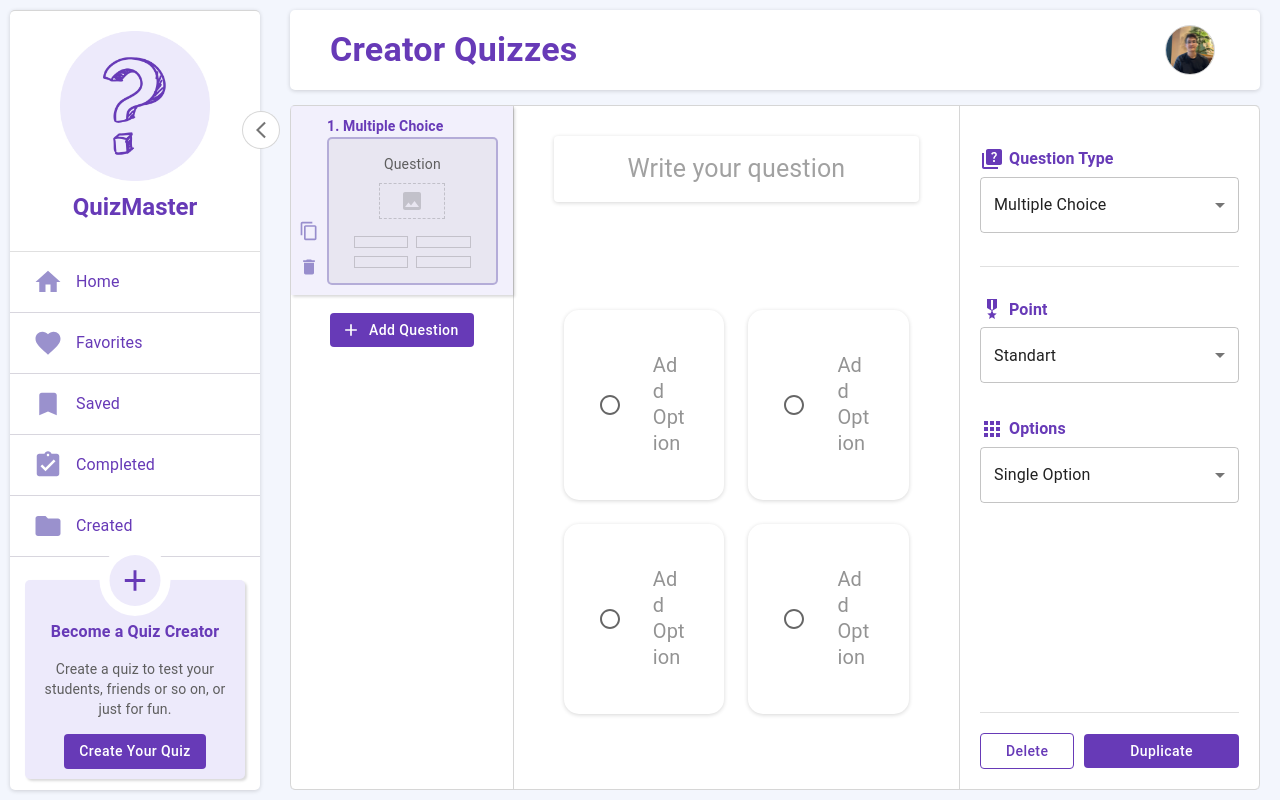
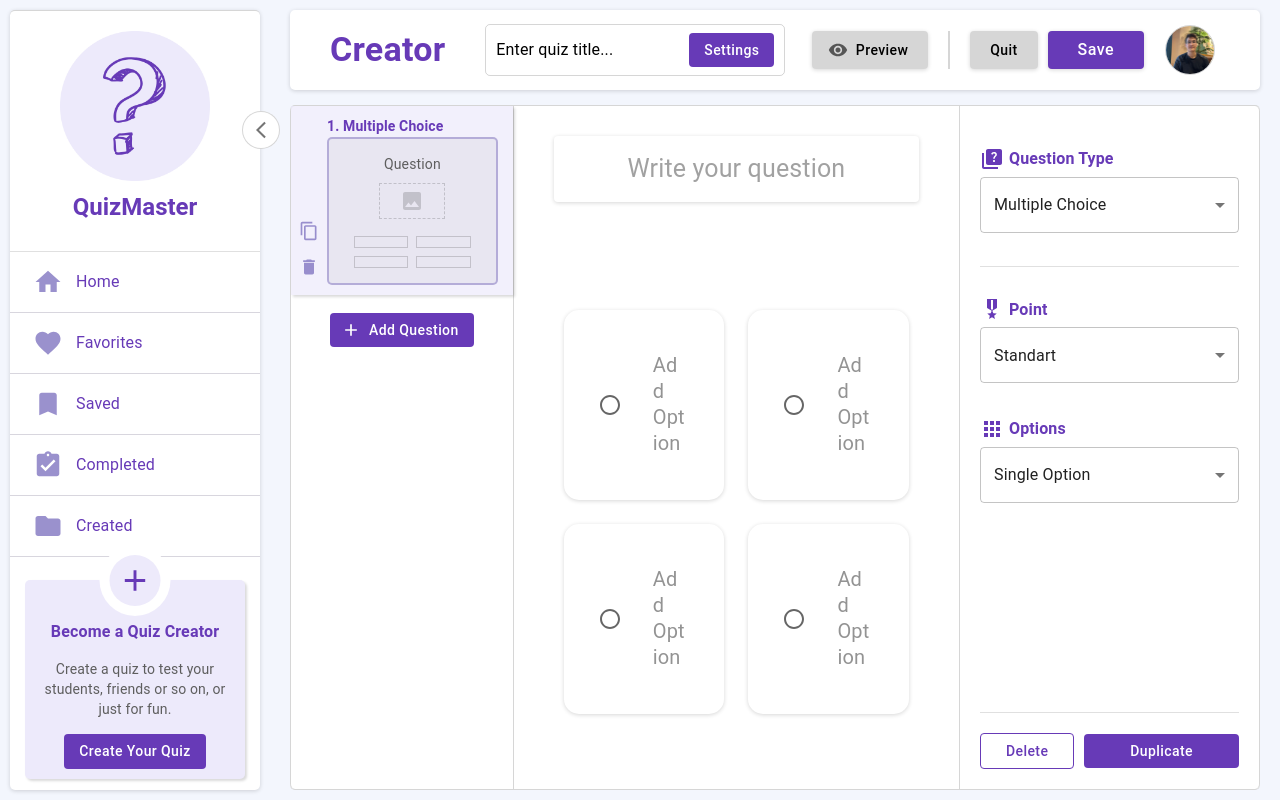
Before and after one commit to GoktugSulun/QuizMaster, a React (Vite) app in the folder frontend/: page /creator/1 in a window 1280 px wide. Built offline with nearby package versions, Linux system fonts and the light colour scheme; sample sign-in values are in the browser's storage.

Commit message:
Move CreatorHeader component to Header

```diff
--- /dev/null
+++ b/frontend/src/Components/Header/Components/CreatorButtons.tsx
@@ -0,0 +1,56 @@
+import { CustomTooltip } from "@/Components/Tooltip";
+import { Box, Stack } from "@mui/material";
+import * as S from '../Style/Header.style';
+import { useNavigate } from "react-router-dom";
+import EyeIcon from '@mui/icons-material/RemoveRedEye';
+import { useFormContext } from "react-hook-form";
+
+const CreatorButtons = () => {
+   const navigate = useNavigate();
+   const form = useFormContext();
+
+   const navigateToHome = () => {
+      navigate('/');
+   }
+
+   const saveQuizHandler = () => {
+      console.log(form.getValues(), ' quiz values');
+   }
+
+   return (
+      <Stack
+         flexDirection="row"
+         gap="10px"
+      >
+         <CustomTooltip
+            placement="top"
+            arrow
+            title="Preview"
+         >
+            <S.EyeButton startIcon={<EyeIcon />} > Preview </S.EyeButton>
+         </CustomTooltip>
+         <Box
+            width={2}
+            alignSelf="stretch"
+            bgcolor="secondary.light"
+            margin="0 10px"
+         />
+         <CustomTooltip
+            placement="top"
+            arrow
+            title="Quit from creator"
+         >
+            <S.QuitButton onClick={navigateToHome}> Quit </S.QuitButton>
+         </CustomTooltip>
+         <CustomTooltip
+            placement="top"
+            arrow
+            title="Save this quiz"
+         >
+            <S.SaveButton onClick={saveQuizHandler}> Save </S.SaveButton>
+         </CustomTooltip>
+      </Stack>
+   )
+}
+
+export default CreatorButtons
--- /dev/null
+++ b/frontend/src/Components/Header/Components/CreatorInput.tsx
@@ -0,0 +1,24 @@
+import { Button, Stack, Typography, useTheme } from "@mui/material"
+
+const CreatorInput = () => {
+   const theme = useTheme();
+
+   return (
+      <Stack
+         flexDirection="row"
+         alignItems="center"
+         justifyContent="space-between"
+         gap={5}
+         border={`1px solid ${theme.palette.secondary.light}`}
+         borderRadius="5px"
+         padding="8px 10px"
+         sx={{ cursor: "pointer" }}
+         minWidth={300}
+      >
+         <Typography> Enter quiz title... </Typography>
+         <Button> Settings </Button>
+      </Stack>
+   )
+}
+
+export default CreatorInput
--- a/frontend/src/Components/Header/Components/Menu.tsx
+++ b/frontend/src/Components/Header/Components/Menu.tsx
@@ -9,7 +9,7 @@ import Settings from '@mui/icons-material/Settings';
 import Logout from '@mui/icons-material/Logout';
 import ProfileImg from '@/pngs/foto2.jpeg';
 import { ArrowPaper } from '../Style/Header.style';
-import { useTheme } from '@mui/material';
+import { Box, useTheme } from '@mui/material';
 import * as S from '../Style/Header.style'
 
 const ProfileMenu = () => {
@@ -26,7 +26,7 @@ const ProfileMenu = () => {
    };
 
    return (
-      <React.Fragment>
+      <Box marginTop="0 !important">
          <Tooltip title="Account">
             <IconButton
                onClick={handleClick}
@@ -72,7 +72,7 @@ const ProfileMenu = () => {
             Logout
          </S.ProfileMenuItem>
          </Menu>
-      </React.Fragment>
+      </Box>
   );
 };
 
--- a/frontend/src/Components/Header/Header.tsx
+++ b/frontend/src/Components/Header/Header.tsx
@@ -2,6 +2,8 @@ import { Box, Stack, alpha, useTheme } from '@mui/material';
 import * as S from './Style/Header.style';
 import ProfileMenu from './Components/Menu';
 import { useLocation } from 'react-router-dom';
+import CreatorInput from './Components/CreatorInput';
+import CreatorButtons from './Components/CreatorButtons';
 
 const extract = (pathname: string): string => {
   if (pathname.includes('/')) {
@@ -16,13 +18,18 @@ const capitilize = (pathname: string): string => {
   return firstLetter.toUpperCase() + remainingLetters;
 };
 
-const Header = ({ is404 }: { is404: boolean; }) => {
+const Header = ({ is404=false }: { is404?: boolean; }) => {
   const { pathname } = useLocation();
   const theme = useTheme();
+  const isCreatorPage = pathname.includes('/creator');
 
   const pageTitle = (() => {
     if (is404) {
       return 'Page Not Found';
+    }
+
+    if (isCreatorPage) {
+      return capitilize(pathname);
     }
 
     switch (pathname) {
@@ -52,16 +59,20 @@ const Header = ({ is404 }: { is404: boolean; }) => {
   return (
     <S.Header>
       <Stack flexDirection="row" height="100%">
-        <S.PageTitle fontWeight="bold" variant="h4"> {pageTitle} </S.PageTitle>
+        <Stack flexDirection="row" alignItems="center">
+          <S.PageTitle fontWeight="bold" variant="h4"> {pageTitle} </S.PageTitle>
+          { isCreatorPage && <CreatorInput /> }
+        </Stack>
         <Stack
           flex={1}
           flexDirection="row"
           justifyContent="flex-end"
           alignItems="center"
-          spacing={5}
+          gap={2}
           height="100%"
           paddingRight={5}
         >
+          { isCreatorPage && <CreatorButtons /> }
           <ProfileMenu />
         </Stack>
       </Stack>
--- a/frontend/src/Components/Header/Style/Header.style.ts
+++ b/frontend/src/Components/Header/Style/Header.style.ts
@@ -1,5 +1,4 @@
-import { TextInput } from '@/Core/Inputs';
-import { MenuItem, Typography, styled } from '@mui/material'
+import { Button, MenuItem, Typography, alpha, styled } from '@mui/material'
 
 export const Header = styled('div')(({ theme }) => ({
    width: '100%',
@@ -55,3 +54,25 @@ export const ArrowPaper = () => ({
       },
    },
 });
+
+export const SaveButton = styled(Button)(({ theme }) => ({
+   padding: "5px 30px",
+   fontSize: 16,
+   boxShadow: `${theme.palette.secondary.light} 0px 1px 4px`,
+}));
+
+export const QuitButton = styled(Button)(({ theme }) => ({
+   padding: "5px 20px",
+   background: theme.palette.secondary.light,
+   color: theme.palette.common.black,
+   boxShadow: `${theme.palette.secondary.light} 0px 1px 4px`,
+   '&:hover': {
+      background: alpha(theme.palette.secondary.light, 0.1),
+   }
+}));
+
+export const EyeButton = styled(QuitButton)(({ theme }) => ({
+   '& .MuiSvgIcon-root': {
+      color: alpha(theme.palette.secondary.light, 0.6),
+   }
+}));
--- a/frontend/src/Core/Routes/ProtectedRoute.tsx
+++ b/frontend/src/Core/Routes/ProtectedRoute.tsx
@@ -1,5 +1,5 @@
 import { Suspense } from 'react';
-import { Navigate, Outlet } from 'react-router-dom';
+import { Navigate, Outlet, useLocation } from 'react-router-dom';
 import { Fallback, Loading } from '../Components';
 import { Header } from '@/Components/Header';
 import { Sidebar } from '@/Components/Sidebar';
@@ -21,7 +21,7 @@ const ProtectedRoute = (props: ProtectedRouteProps) => {
         <Navigate to="/login" replace />
       </Suspense>
     );
-  }
+  };
 
   if (!isAllowed) {
     return (
@@ -29,13 +29,16 @@ const ProtectedRoute = (props: ProtectedRouteProps) => {
         <Navigate to={redirectPath} replace />
       </Suspense>
     );
-  }
+  };
+
+  const { pathname } = useLocation();
+  const isCreatorPage = pathname.includes("/creator")
 
   return (
     <MainWrapper>
       <Sidebar />
       <ContentWrapper>
-        <Header is404={is404} />
+        { !isCreatorPage && <Header is404={is404} /> }
         <Suspense fallback={<Loading size={80} />}>
           <Outlet />
         </Suspense>
--- a/frontend/src/Pages/Creator/Components/CreatorHeader/index.tsx
+++ /dev/null
@@ -1 +0,0 @@
-export { default as CreatorHeader } from './CreatorHeader';
--- a/frontend/src/Pages/Creator/Creator.tsx
+++ b/frontend/src/Pages/Creator/Creator.tsx
@@ -5,6 +5,7 @@ import { Slides } from './Components/Slides';
 import * as S from './Style/Creator.style';
 import { FormProvider, useForm, useWatch } from 'react-hook-form';
 import { CorrectOptionEnums, PointEnums, QuestionEnums, type QuestionType } from './Model/Creator.model';
+import { Header } from '@/Components/Header';
 
 type DefaultValuesType = {
   quizId: number;
@@ -37,6 +38,7 @@ const Creator = () => {
 
   return (
     <FormProvider {...form}>
+      <Header />
       <S.Creator>
         <Stack
           flexDirection="row"
--- a/frontend/src/Pages/Creator/Style/Creator.style.ts
+++ b/frontend/src/Pages/Creator/Style/Creator.style.ts
@@ -1,5 +1,5 @@
 import { PageWrapper } from "@/Core/Layout";
-import { Button, Stack, alpha, styled } from "@mui/material";
+import { Stack, alpha, styled } from "@mui/material";
 import { shouldForwardProp } from "@/Core/Utils";
 
 export const Creator = styled(PageWrapper)({
@@ -50,25 +50,3 @@ export const QuestionSettings = styled(Stack)(({ theme }) => ({
 // Modal
 export const QuizSettings = styled(Stack)({
 });
-
-export const SaveButton = styled(Button)(({ theme }) => ({
-   padding: "5px 30px",
-   fontSize: 16,
-   boxShadow: `${theme.palette.secondary.light} 0px 1px 4px`,
-}));
-
-export const QuitButton = styled(Button)(({ theme }) => ({
-   padding: "5px 20px",
-   background: theme.palette.secondary.light,
-   color: theme.palette.common.black,
-   boxShadow: `${theme.palette.secondary.light} 0px 1px 4px`,
-   '&:hover': {
-      background: alpha(theme.palette.secondary.light, 0.1),
-   }
-}));
-
-export const EyeButton = styled(QuitButton)(({ theme }) => ({
-   '& .MuiSvgIcon-root': {
-      color: alpha(theme.palette.secondary.light, 0.6),
-   }
-}));
```
Also changed, not shown: frontend/src/Pages/Creator/Components/CreatorHeader/CreatorHeader.tsx (deleted, +0 -67 lines).
